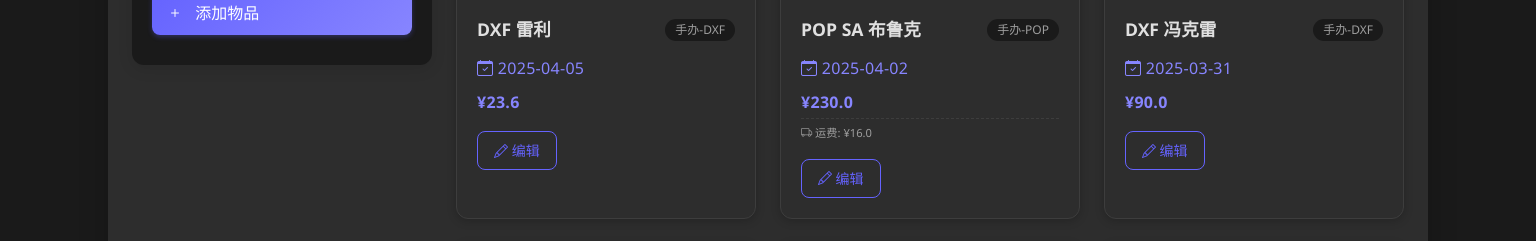
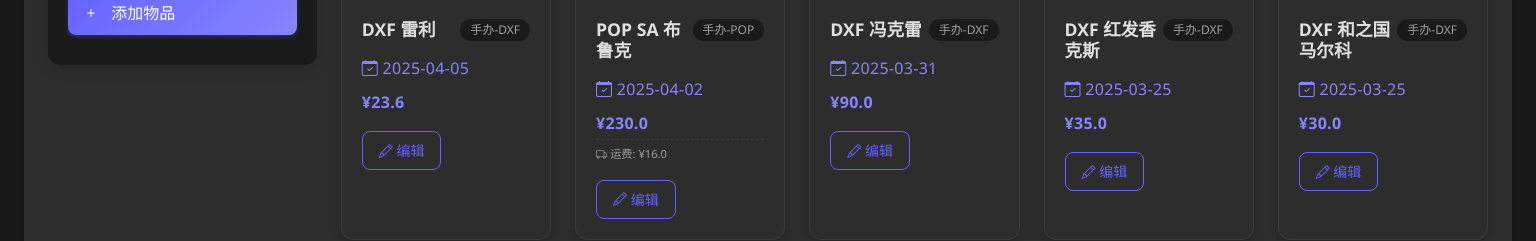
Before and after one commit to MonkeyDTH/StorageManagement, a Flask app: page / in a window 1536 px wide. Shown: the part 371-612 px from the top of the page. Run offline with Flask 3, Linux system fonts and the light colour scheme.

Commit message:
style: 调整容器、画廊视图和侧边栏的响应式布局
优化了容器、画廊视图和侧边栏在不同屏幕尺寸下的布局比例，提升大屏幕设备上的用户体验。

```diff
--- a/app/templates/index.html
+++ b/app/templates/index.html
@@ -544,6 +544,35 @@
         }
     }
 
+    /* 容器最大宽度调整 */
+    @media (min-width: 1400px) {
+        .container {
+            max-width: 1600px;
+        }
+    }
+
+    /* PC端画廊视图列数调整 */
+    @media (min-width: 1400px) {
+        #galleryView.row > .col {
+            width: 20%;
+            flex: 0 0 20%;
+            max-width: 20%;
+        }
+    }
+
+    /* 调整侧边栏和主内容区域比例 */
+    @media (min-width: 992px) {
+        .col-lg-3 {
+            flex: 0 0 auto;
+            width: 20%;
+        }
+
+        .col-lg-9 {
+            flex: 0 0 auto;
+            width: 80%;
+        }
+    }
+
     /* 侧边栏样式 */
     .sidebar {
         background-color: #1A1A1A;
```
